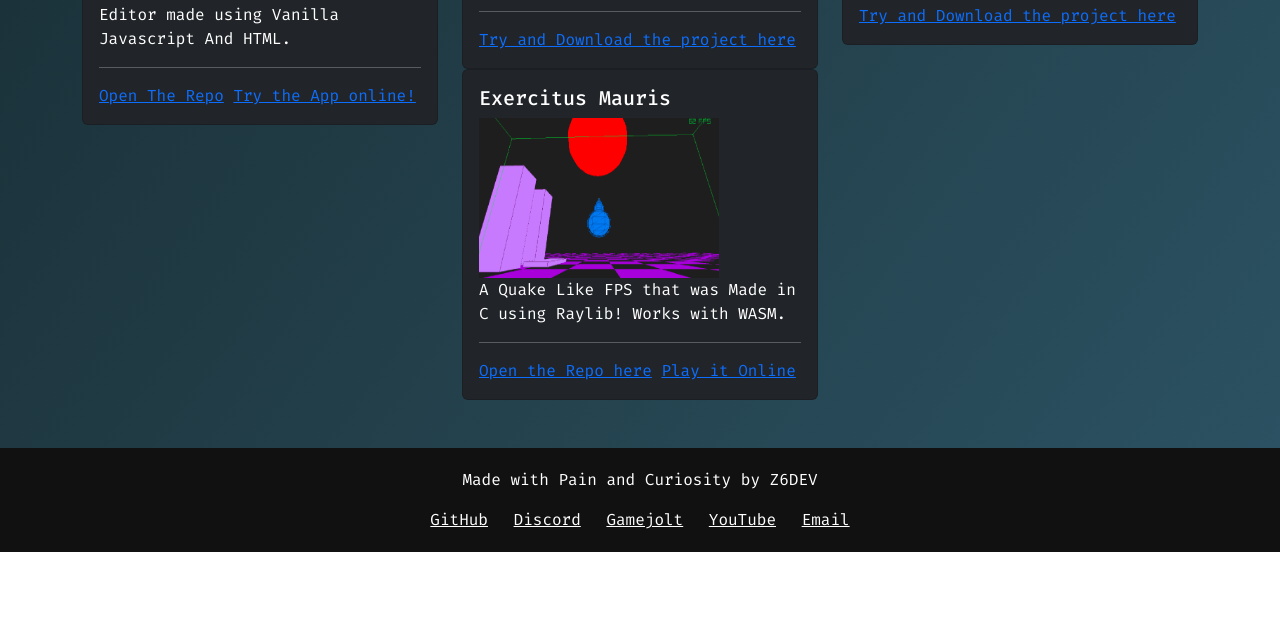
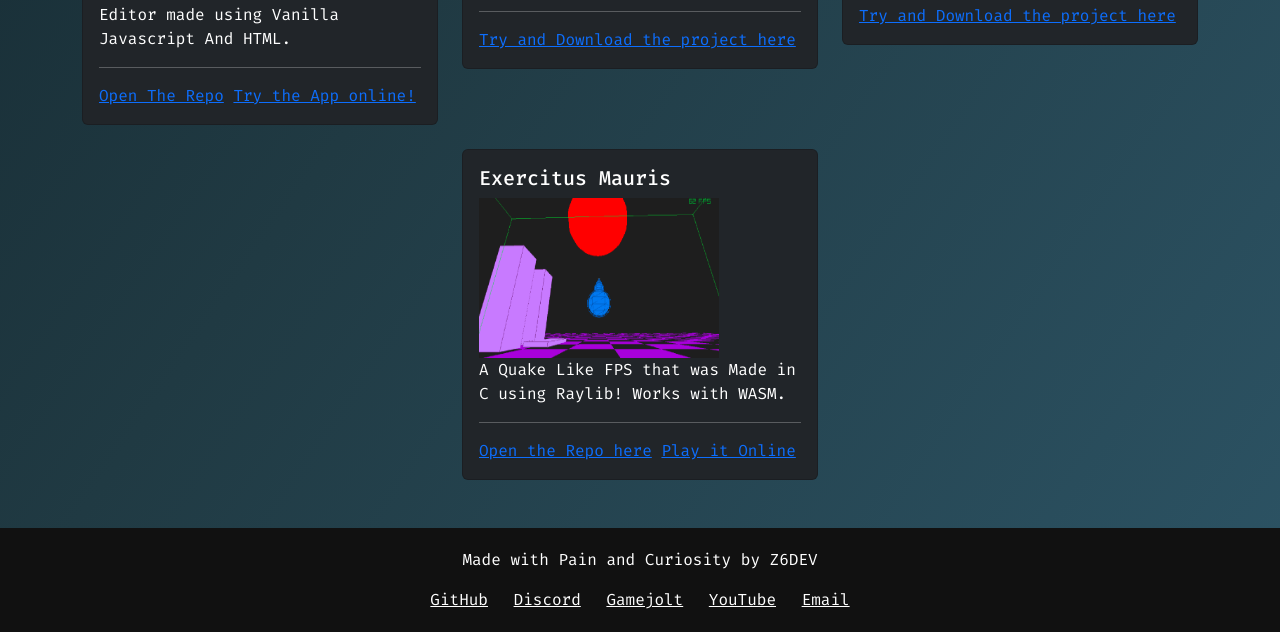
Before and after one commit to Z6dev/z6dev.github.io, a plain HTML site: page index.html in a window 1280 px wide. Shown: the part 1226-1858 px from the top of the page. Before the commit the page ends 1778 px from the top, so only its background shows below. Drawn offline with nearby package versions, Linux system fonts and the light colour scheme.

Commit message:
Update index.html

```diff
--- a/index.html
+++ b/index.html
@@ -53,9 +53,11 @@
         </section>
 
         <!-- ========== Projects Section ========== -->
+        <!-- ========== Projects Section ========== -->
 <section class="container py-5" id="projects">
     <h2 class="section-title text-center" data-aos="fade-up" style="color: rgb(0, 251, 255);">My Projects</h2>
     <div class="row justify-content-center g-4">
+
         <!-- Project: PIXKEY -->
         <div class="col-md-4" data-aos="zoom-in">
             <div class="card project-card bg-dark text-white">
@@ -71,6 +73,7 @@
                 </div>
             </div>
         </div>
+
         <!-- Project: go-fbrain -->
         <div class="col-md-4" data-aos="zoom-in">
             <div class="card project-card bg-dark text-white">
@@ -86,21 +89,8 @@
                     <a href="https://github.com/Z6dev/go-fbrain">Try and Download the project here</a>
                 </div>
             </div>
+        </div>
 
-                    <div class="card project-card bg-dark text-white">
-                        <div class="card-body">
-                            <h5 class="card-title">Exercitus Mauris</h5>
-                            <img src="https://raw.githubusercontent.com/Z6dev/z6dev.github.io/refs/heads/main/assets/exercitus.png" alt="go-fbrain Screenshot" width="240" height="160" />
-                            <p class="card-text">
-                                A Quake Like FPS that was Made in C using Raylib!
-                                Works with WASM.
-                            </p>
-                            <hr />
-                            <a href="https://github.com/Z6dev/Quake-Like-FPS">Open the Repo here</a>
-                            <a href="https://z6dev.github.io/Quake-Like-FPS/">Play it Online</a>
-                        </div>
-                    </div>
-                </div>
         <!-- Project: GoTuga -->
         <div class="col-md-4" data-aos="zoom-in">
             <div class="card project-card bg-dark text-white">
@@ -114,6 +104,23 @@
                     </p>
                     <hr />
                     <a href="https://github.com/Z6dev/GoTuga">Try and Download the project here</a>
+                </div>
+            </div>
+        </div>
+
+        <!-- Project: Exercitus Mauris -->
+        <div class="col-md-4" data-aos="zoom-in">
+            <div class="card project-card bg-dark text-white">
+                <div class="card-body">
+                    <h5 class="card-title">Exercitus Mauris</h5>
+                    <img src="https://raw.githubusercontent.com/Z6dev/z6dev.github.io/refs/heads/main/assets/exercitus.png" alt="Exercitus Mauris Screenshot" width="240" height="160" />
+                    <p class="card-text">
+                        A Quake Like FPS that was Made in C using Raylib!
+                        Works with WASM.
+                    </p>
+                    <hr />
+                    <a href="https://github.com/Z6dev/Quake-Like-FPS">Open the Repo here</a>
+                    <a href="https://z6dev.github.io/Quake-Like-FPS/">Play it Online</a>
                 </div>
             </div>
         </div>
```
Lines whose indentation alone changed are shown as unchanged.
